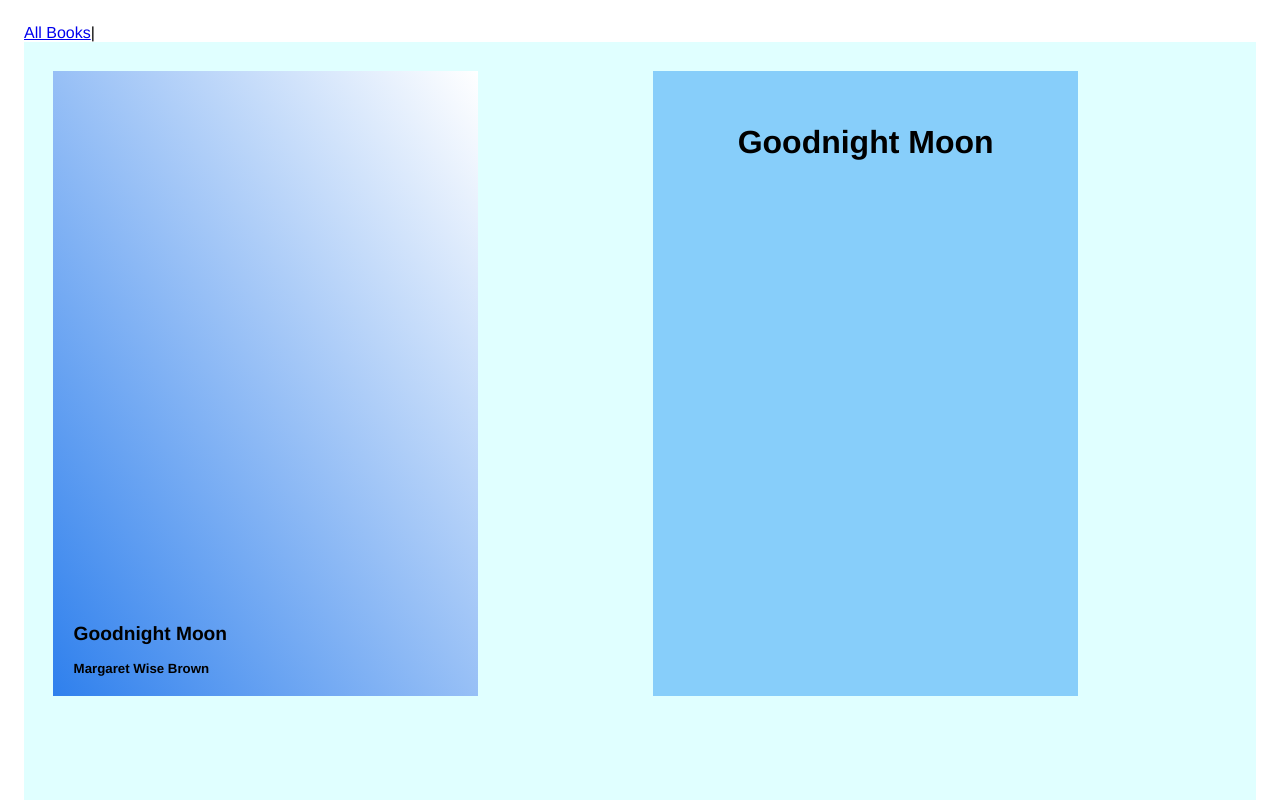
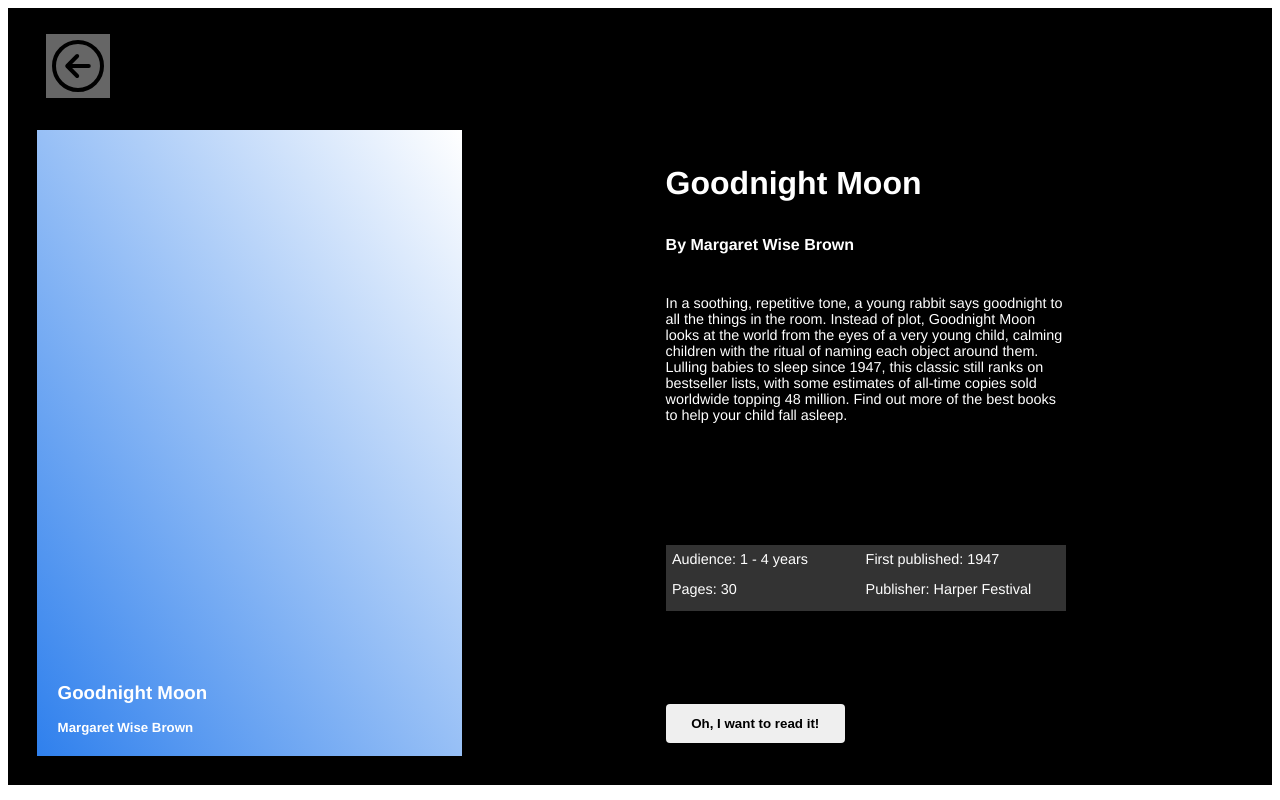
Before and after one commit to cenglander/vue_books, a Vue app: page /books/1 in a window 1280 px wide. Shown: the top 800 px of the page. Built offline with nearby package versions, Linux system fonts and the light colour scheme.

Commit message:
Booksummary with correct values, some CSS added.

```diff
--- a/src/App.vue
+++ b/src/App.vue
@@ -2,7 +2,7 @@
   <div id="app">
 
     <div id="nav">
-      <router-link to="/">All Books</router-link>|
+
 
     </div>
 
@@ -19,22 +19,14 @@ export default {
 
 
 <style lang="scss">
+
 #app {
   font-family: Avenir, Helvetica, Arial, sans-serif;
   -webkit-font-smoothing: antialiased;
   -moz-osx-font-smoothing: grayscale;
   text-align: left;
-  padding: 2vh;
-
-  h1 {
-    font-size: 2rem;
-    padding: 2vh 2vh;
-    margin: 3vh 4vh;
-  }
-  h3, h5 {
-    padding: 1vh;
-    margin: 0;
-  }
+  padding: 0;
+  margin: 0;
 
 }
 
--- a/src/components/BookFront.vue
+++ b/src/components/BookFront.vue
@@ -1,7 +1,6 @@
 <template>
   <div class="book-front"
-    v-bind:style="style"
-    @click="showThisBook()">
+    v-bind:style="style">
     <h3>{{ title }}</h3>
     <h5>{{ author }}</h5>
 
@@ -26,9 +25,7 @@ export default {
   },
 
   methods: {
-    showThisBook() {
-      console.log(this.bookId)
-    }
+
 
   }
 }
--- a/src/components/BookSummary.vue
+++ b/src/components/BookSummary.vue
@@ -1,7 +1,15 @@
 <template>
   <div class="book-summary">
     <h1>{{ title }}</h1>
-
+    <h5>By {{ author}}</h5>
+    <p>{{ plot }}</p>
+    <div class="info">
+      <p>Audience: {{ audience }}</p>
+      <p>First published: {{ year }}</p>
+      <p>Pages: {{ pages }}</p>
+      <p>Publisher: {{ publisher }}</p>
+    </div>
+    <button>Oh, I want to read it!</button>
   </div>
 </template>
 
@@ -9,7 +17,13 @@
 export default {
   name: 'BookSummary',
   props: {
-    title: String
+    title: String,
+    author: String,
+    plot: String,
+    audience: String,
+    year: Number,
+    pages: Number,
+    publisher: String,
   },
 
 }
@@ -20,15 +34,48 @@ export default {
  div .book-summary {
       width: 400px;
       height: 600px;
-      background: lightskyblue;
+      background: inherit;
 
-      display: flex;
-      justify-content: center;
+      display: grid;
+      grid-template-rows: 1fr 1fr 4fr 1fr 2fr;
       padding: 1vw;
       margin: 1vw;
 
+      .info {
+        display: grid;
+        grid-template-columns: repeat(2, 1fr);
+        grid-template-rows: repeat(2, 1fr);
+        background: #333;
+        padding: 0.5vw 0.5vw 0 0.5vw;
+
+        p {
+          padding: 0;
+          margin: 0;
+
+        }
+      }
       h1 {
-          font-size: 4rem;
+          font-size: 2rem;
+          padding-left: 0;
+      }
+      h5 {
+        font-size: 1rem;
+      }
+      p {
+        font-size: 0.9rem;
+      }
+      h1, h5, p {
+        color: #fff;
+      }
+      button {
+        border-radius: 4px;
+        border: 0;
+        font-weight: bold;
+        margin-top: 3vh;
+        width: fit-content;
+        height: fit-content;
+        padding: 1.5vh 2vw;
+        align-self: flex-end;
       }
   }
 </style>
--- a/src/views/AllBooks.vue
+++ b/src/views/AllBooks.vue
@@ -44,8 +44,10 @@ export default {
 </script>
 
 <style lang="scss">
-main {
-  background: lightcyan;
+
+h1 {
+  padding-left: 3vh;
+  margin-bottom: 0;
 }
 div .all-books {
   display: grid;
@@ -65,8 +67,12 @@ div .all-books {
       padding: 1vw;
       margin: 1vw;
 
-      h3 {
-          font-size: 1.2rem;
+      h3, h5 {
+        padding: 1vh;
+        margin: 0;
+        color: #fff;
+        text-decoration: none;
       }
+
   }
 </style>
--- a/src/views/Book.vue
+++ b/src/views/Book.vue
@@ -1,8 +1,9 @@
 <template>
   <main>
-
+    <router-link to="/">
+      <img src="../assets/arrow-back-circle-outline.svg" alt="Back to start" class="back">
+    </router-link>
     <div class="one-book">
-
       <BookFront
         v-bind:bookId="book.id"
         v-bind:title="book.title"
@@ -11,23 +12,26 @@
       />
       <BookSummary
         v-bind:title="book.title"
-
+        v-bind:author="book.author"
+        v-bind:plot="book.plot"
+        v-bind:audience="book.audience"
+        v-bind:year="book.year"
+        v-bind:pages="book.pages"
+        v-bind:publisher="book.publisher"
       />
-
     </div>
-
   </main>
 </template>
 
 <script>
-import BookFront from '@/components/BookFront.vue'
-import BookSummary from '@/components/BookSummary.vue'
+import BookFront from "@/components/BookFront.vue";
+import BookSummary from "@/components/BookSummary.vue";
 
 export default {
-  name: 'Book',
+  name: "Book",
   components: {
     BookFront,
-      BookSummary,
+    BookSummary
   },
   computed: {
     book() {
@@ -37,42 +41,38 @@ export default {
       return this.$root.getAllBooks();
     }
   },
-  methods: {
-  }
-}
+  methods: {}
+};
 </script>
 
 <style scoped lang="scss">
+main {
+  background: black;
 
-main {
-    background:lightcyan;
   h1 {
     font-size: 2rem;
     padding: 2vh;
   }
-
 }
 div .one-book {
   display: grid;
   grid-template-columns: repeat(2, 1fr);
-    grid-template-rows: repeat(2, 1fr);
+  grid-template-rows: 1;
   padding: 2vh;
-
 }
 div .book-front {
   width: 400px;
   height: 600px;
-      background: lightskyblue;
-
   display: flex;
   flex-direction: column;
   justify-content: flex-end;
   padding: 1vw;
   margin: 1vw;
+}
+.back {
+  background: #666;
+  margin: 2vw 0 0 3vw;
+}
 
 
-      h3 {
-          font-size: 3rem;
-      }
-  }
 </style>
```
Also changed, not shown: src/assets/arrow-back-circle-outline.svg (added). Lines whose indentation alone changed are shown as unchanged.
